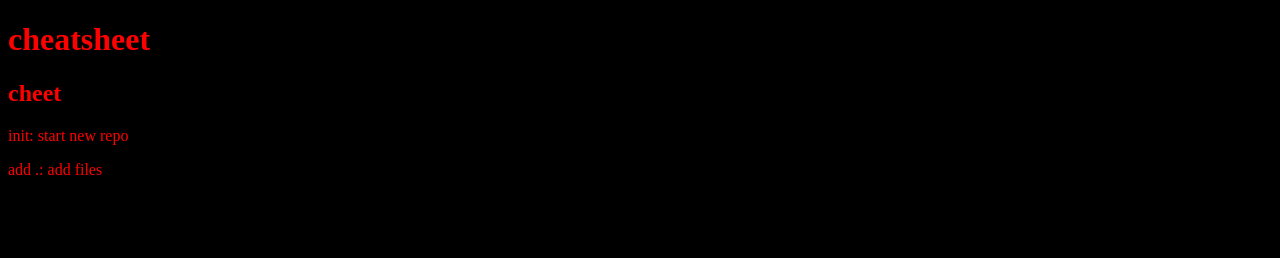
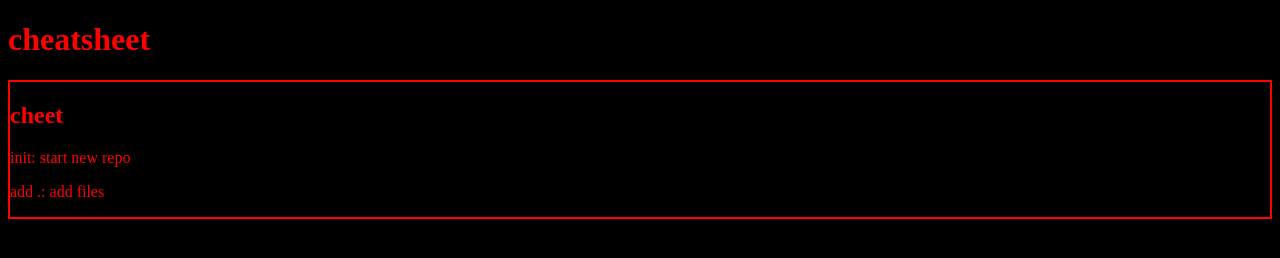
Before and after one commit to 4SchoolZero/less11, a plain HTML site: page css-class/index.html in a window 1280 px wide. Drawn offline with Linux system fonts and the light colour scheme.

Commit message:
added border to div

```diff
--- a/css-class/index.html
+++ b/css-class/index.html
@@ -9,7 +9,7 @@
 </head>
 <body>
    <h1>cheatsheet</h1>
-    <div>
+    <div class="container">
         <h2>cheet</h2>
         <p>init: start new repo</p>
         <p>add .: add files</p>
--- a/css-class/style.css
+++ b/css-class/style.css
@@ -2,3 +2,6 @@ body{
     background-color: black;
     color: red;
 }
+.container{
+    border: red 2px solid;
+}
```
